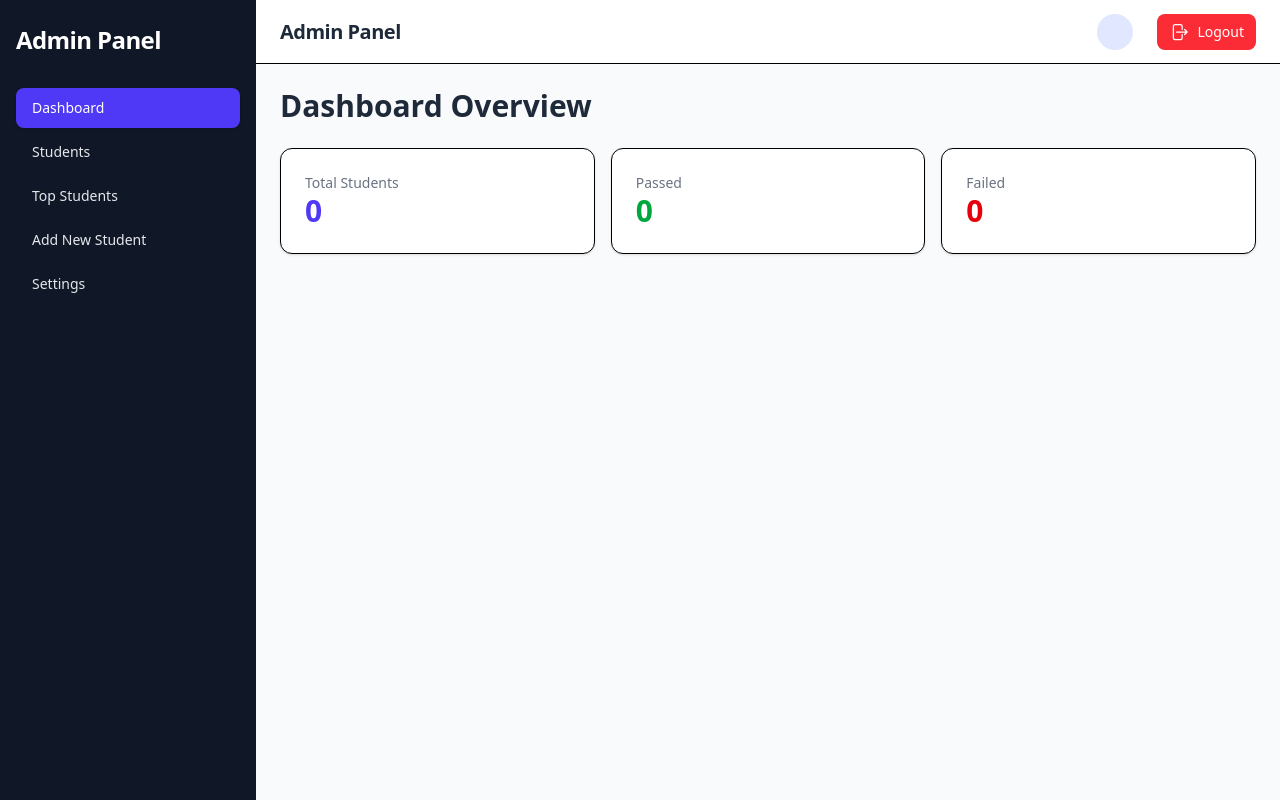
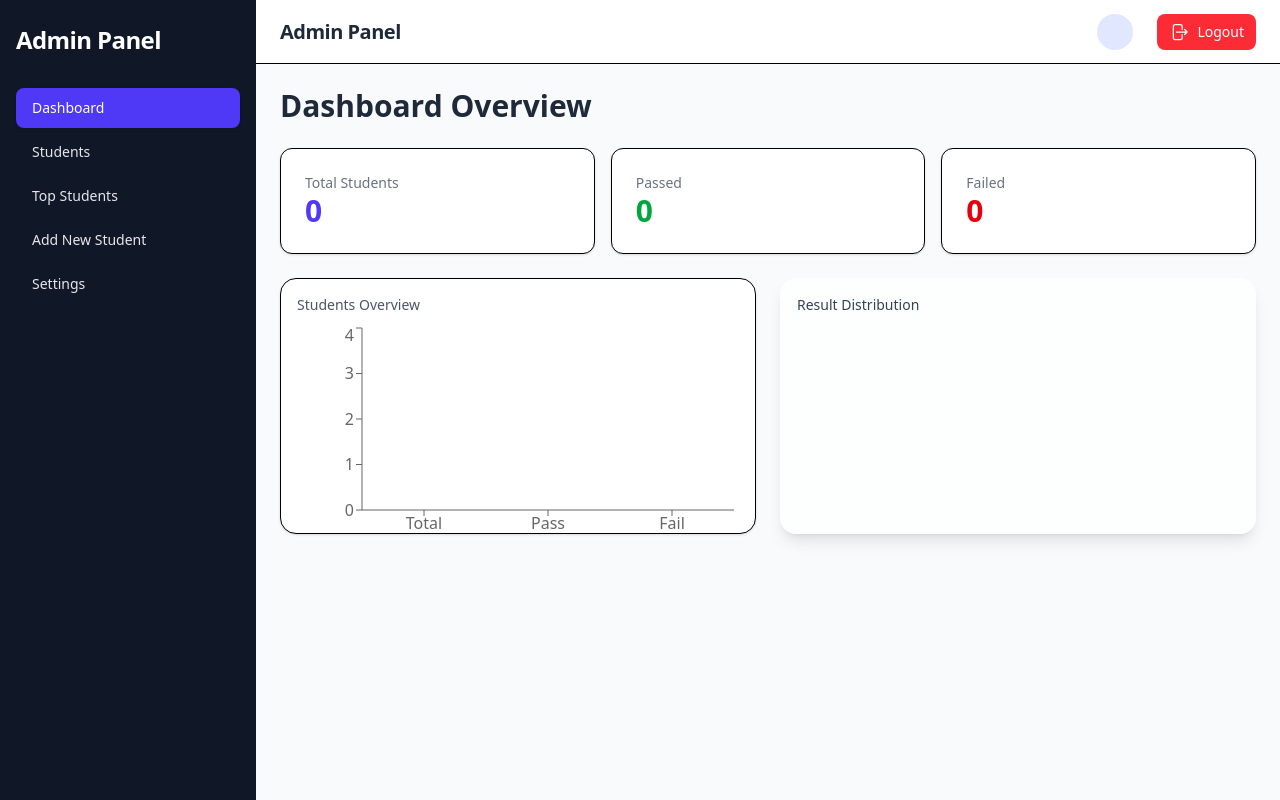
Before and after one commit to Het-Rasadiya-Opash/React-Admin-Panel-TS, a React (Vite) app: page /dashboard in a window 1280 px wide. Built offline with nearby package versions, Linux system fonts and the light colour scheme; sample sign-in values are in the browser's storage.

Commit message:
add a charts

```diff
--- a/package.json
+++ b/package.json
@@ -15,6 +15,7 @@
     "react": "^19.2.0",
     "react-dom": "^19.2.0",
     "react-router-dom": "^7.13.0",
+    "recharts": "^3.7.0",
     "tailwindcss": "^4.1.18",
     "uuid": "^13.0.0"
   },
--- /dev/null
+++ b/src/components/DashboardCharts.tsx
@@ -0,0 +1,71 @@
+import {
+  BarChart,
+  Bar,
+  XAxis,
+  YAxis,
+  Tooltip,
+  ResponsiveContainer,
+  PieChart,
+  Pie,
+  Cell,
+} from "recharts";
+const COLORS = ["#6366f1", "#22c55e", "#ef4444"];
+
+const DashboardCharts = ({
+  total,
+  pass,
+  fail,
+}: {
+  total: number;
+  pass: number;
+  fail: number;
+}) => {
+  const barData = [
+    { name: "Total", value: total },
+    { name: "Pass", value: pass },
+    { name: "Fail", value: fail },
+  ];
+
+  const pieData = [
+    { name: "Pass", value: pass },
+    { name: "Fail", value: fail },
+  ];
+
+  return (
+    <div className="grid gap-6 md:grid-cols-2">
+      <div className="bg-white border rounded-2xl shadow-sm p-4 h-64">
+        <p className="text-sm font-medium text-gray-600 mb-2">
+          Students Overview
+        </p>
+
+        <ResponsiveContainer width="100%" height="100%">
+          <BarChart data={barData}>
+            <XAxis dataKey="name" />
+            <YAxis />
+            <Tooltip />
+            <Bar dataKey="value" radius={[6, 6, 0, 0]} />
+          </BarChart>
+        </ResponsiveContainer>
+      </div>
+
+      <div className="rounded-2xl p-4 h-64 bg-white/70 backdrop-blur border border-white/40 shadow-lg">
+        <p className="text-sm font-medium text-gray-700 mb-2">
+          Result Distribution
+        </p>
+
+        <ResponsiveContainer width="100%" height="100%">
+          <PieChart>
+            <Pie data={pieData} dataKey="value" outerRadius={80} label>
+              {pieData.map((_, i) => (
+                <Cell key={i} fill={COLORS[i]} />
+              ))}
+            </Pie>
+            <Tooltip />
+          </PieChart>
+        </ResponsiveContainer>
+      </div>
+    </div>
+  );
+};
+
+export default DashboardCharts;
--- a/src/pages/AdminDashborad.tsx
+++ b/src/pages/AdminDashborad.tsx
@@ -4,6 +4,7 @@ import StudentForm from "../components/StudentForm";
 import StudentTable from "../components/StudentTable";
 import Header from "../components/Header";
 import Sidebar from "../components/Sidebar";
+import DashboardCharts from "../components/DashboardCharts";
 
 type Section =
   | "dashboard"
@@ -72,6 +73,11 @@ const AdminDashboard = () => {
                   </p>
                 </div>
               </div>
+              <DashboardCharts
+                total={students.length}
+                pass={students.filter((s) => s.result === "Pass").length}
+                fail={students.filter((s) => s.result === "Fail").length}
+              />
             </>
           )}
 
```
Also changed, not shown: 1 other file (tests, documents, lock files or other folders).
